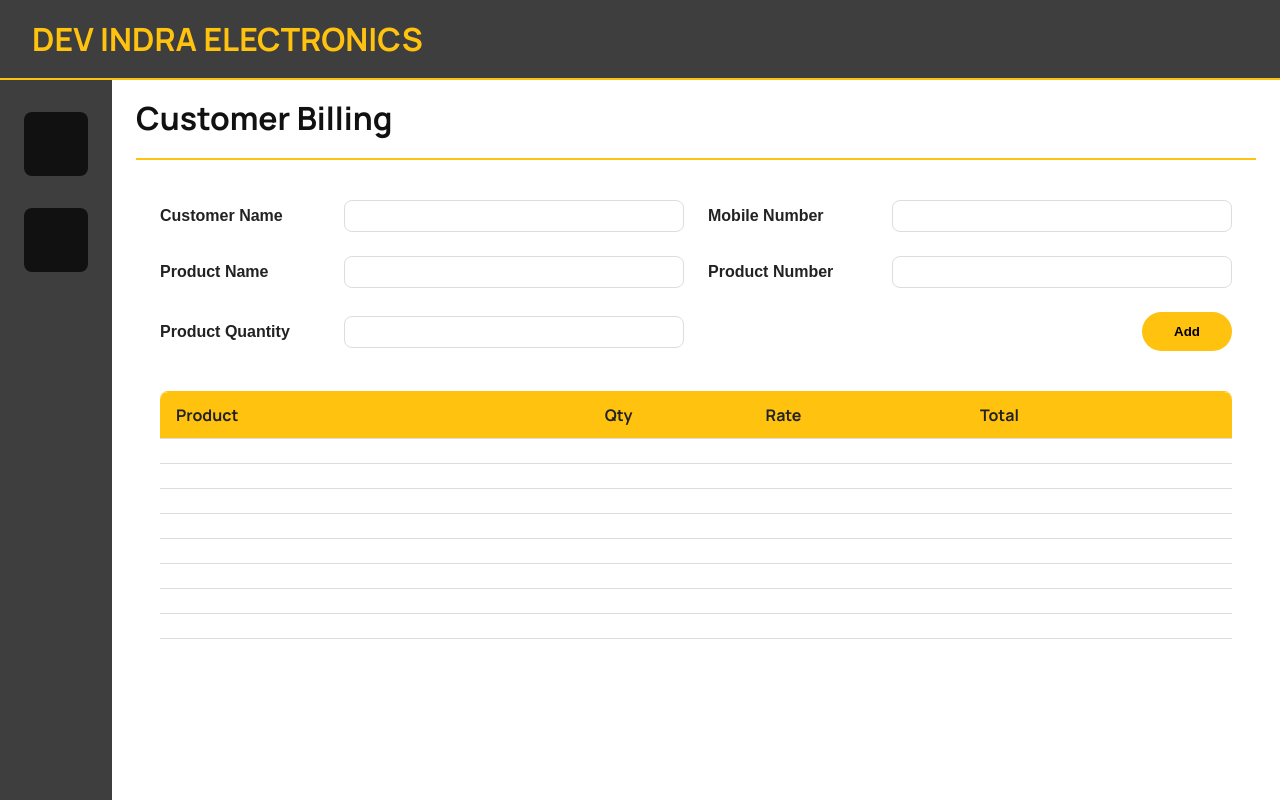
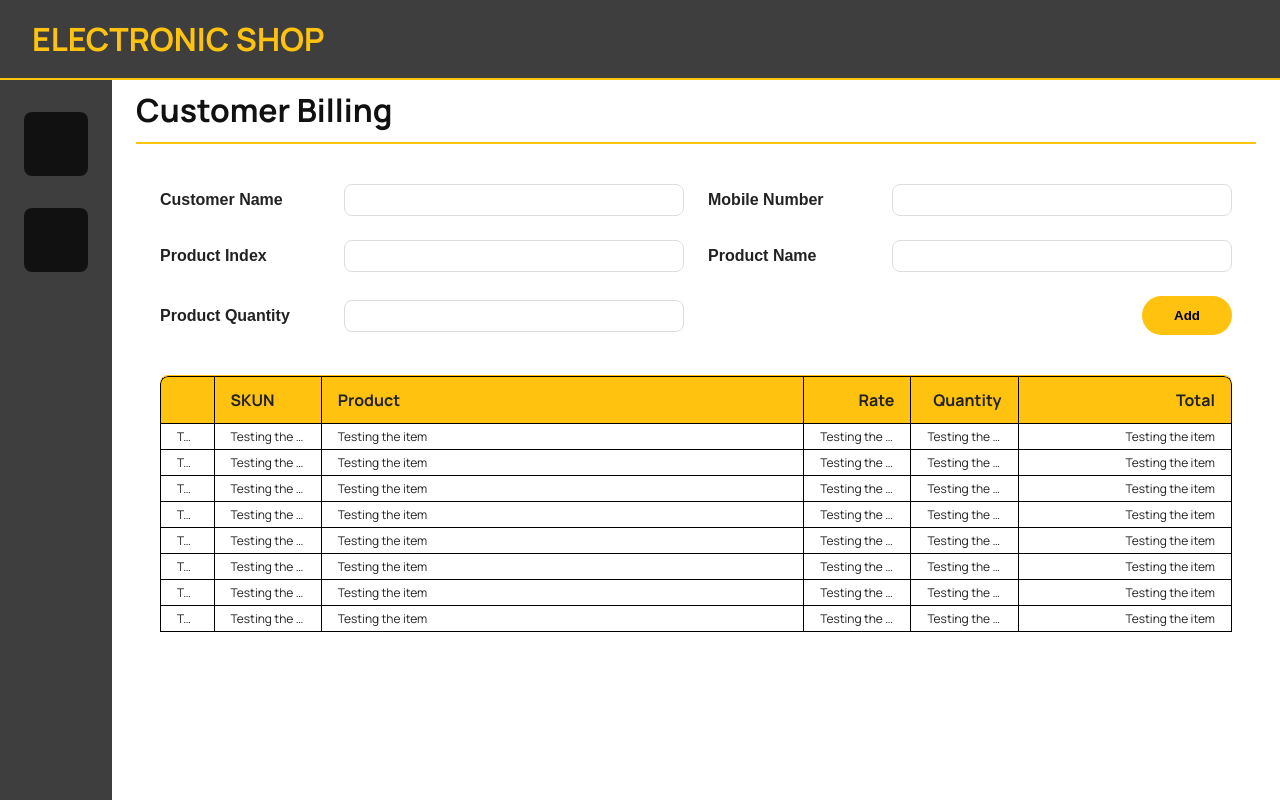
Before and after one commit to RahulKantKumar/shop-management-tool, a React (Vite) app: page /billing in a window 1280 px wide. Built offline with nearby package versions, Linux system fonts and the light colour scheme.

Commit message:
[#002]-Added serialIndex filter and some UI fixes

```diff
--- a/src/components/Header.tsx
+++ b/src/components/Header.tsx
@@ -3,7 +3,7 @@ import './Header.scss';
 const Header = () => {
   return (
     <div className="header">
-      <div className="header__title">DEV INDRA ELECTRONICS</div>
+      <div className="header__title">ELECTRONIC SHOP</div>
     </div>
   );
 };
--- a/src/components/ShopTables.scss
+++ b/src/components/ShopTables.scss
@@ -21,15 +21,40 @@
 
 .shop-table {
   width: 100%;
+  table-layout: fixed;
   border-collapse: separate;
   border-spacing: 0;
+  border-radius: 8px 8px 0 0;
+  overflow: hidden;
 
   th, td {
     padding: 12px 16px;
-    text-align: left;
-    border-bottom: 1px solid #ddd;
+    border-top: 1px solid #000;
+    border-left: 1px solid #000;
+    font-size: 16px;
   }
 
+  td {
+    padding: 4px 16px;
+    font-size: 12px;
+    white-space: nowrap;
+    overflow: hidden;
+    text-overflow: ellipsis;
+  }
+
+
+  // Right border on the last column
+  th:last-child,
+  td:last-child {
+    border-right: 1px solid #000;
+  }
+
+  // Bottom border on the last row
+  tbody tr:last-child td {
+    border-bottom: 1px solid #000;
+  }
+
+  // Rounded corners for top left and top right
   thead tr:first-child {
     th:first-child {
       border-top-left-radius: 8px;
@@ -72,7 +97,8 @@
 }
 
 .odd-row {
-  background-color: #403f3c; /* Matches BillingPage color scheme */
+  background-color: #403f3c;
+  /* Matches BillingPage color scheme */
 }
 
 /* Responsive adjustments */
--- a/src/components/ShopTables.tsx
+++ b/src/components/ShopTables.tsx
@@ -1,8 +1,13 @@
 import React from "react";
 import "./ShopTables.scss";
 
-type ShopTableProps = {
-  tableColumns: { key: string; header: string; width: string }[];
+export type ShopTableProps = {
+  tableColumns: {
+    key: string;
+    header: string;
+    width: string;
+    alignment?: 'left' | 'right' | 'center' | 'justify' | 'start' | 'end';
+  }[];
 };
 
 const ShopTable: React.FC<ShopTableProps> = ({ tableColumns }) => {
@@ -12,7 +17,7 @@ const ShopTable: React.FC<ShopTableProps> = ({ tableColumns }) => {
         <thead>
           <tr>
             {tableColumns.map((col) => (
-              <th key={col.key} style={{ width: col.width }}>
+              <th key={col.key} style={{ width: col.width, textAlign: col.alignment}}>
                 {col.header}
               </th>
             ))}
@@ -20,10 +25,10 @@ const ShopTable: React.FC<ShopTableProps> = ({ tableColumns }) => {
         </thead>
         <tbody>
           {[...Array(8)].map((_, idx) => (
-            <tr key={idx} className="empty-row">
+            <tr key={idx} className="itemRow">
               {tableColumns.map((col) => (
-                <td key={col.key} data-label={col.header}>
-                  {/* Empty cell for styling and spacing */}
+                <td key={col.key} data-label={col.header} style={{textAlign: col.alignment}}>
+                  Testing the item
                 </td>
               ))}
             </tr>
--- a/src/pages/BillingPage.scss
+++ b/src/pages/BillingPage.scss
@@ -4,7 +4,7 @@
     margin-top: 80px;
     height: calc(100vh - 80px);
     width: calc(100% - 112px);
-    padding: 16px 0 0 0;
+    padding: 8px 0 0 0;
     overflow-y: auto;
     overflow-x: hidden; // Prevent horizontal scrolling
     transition: all 0.3s ease;
@@ -12,7 +12,7 @@
 
     &__title {
         color: #111;
-        height: 64px;
+        height: 56px;
         border-bottom: 2px solid #ffc20f;
         font-size: 32px;
         font-weight: 800;
--- a/src/pages/BillingPage.tsx
+++ b/src/pages/BillingPage.tsx
@@ -3,7 +3,7 @@ import { useState } from "react";
 import Header from "../components/Header";
 import LeftPanel from "../components/LeftPanel";
 import ShopInput from "../components/ShopInput";
-import ShopTables from "../components/ShopTables";
+import ShopTables, { type ShopTableProps } from "../components/ShopTables";
 import ShopButton from "../assets/ShopButton";
 
 const dummyProducts = [
@@ -23,16 +23,17 @@ const dummyProducts = [
 const BillingPage = () => {
   const [productInput, setProductInput] = useState("");
 
-  const tableColumns = [
-    { key: 'product', header: 'Product', width: '40%' },
-    { key: 'quantity', header: 'Qty', width: '15%' },
-    { key: 'rate', header: 'Rate', width: '20%' },
-    { key: 'total', header: 'Total', width: '25%' }
-  ]
+  const tableColumns: ShopTableProps["tableColumns"] = [
+    { key: "action", header: "", width: "05%", alignment: "center" },
+    { key: "serial", header: "SKUN", width: "10%", alignment: "left" },
+    { key: "product", header: "Product", width: "45%", alignment: "left" },
+    { key: "rate", header: "Rate", width: "10%", alignment: "right" },
+    { key: "quantity", header: "Quantity", width: "10%", alignment: "right" },
+    { key: "total", header: "Total", width: "20%", alignment: "right" },
+  ];
 
-
-  // Filter and sort products based on input
-  const filteredProducts = productInput
+  // Filter and sort index based on input
+  const filteredIndex = productInput
     ? dummyProducts
         .filter((product) =>
           product.serialNumber
@@ -46,6 +47,19 @@ const BillingPage = () => {
         }))
     : [];
 
+  // Filter and sort products based on input
+  const filteredProducts = productInput
+    ? dummyProducts
+        .filter((product) =>
+          product.productName.toLowerCase().includes(productInput.toLowerCase())
+        )
+        .sort((a, b) => a.productName.localeCompare(b.productName))
+        .map((p) => ({
+          value: p.productName,
+          label: p.productName,
+        }))
+    : [];
+
   return (
     <div>
       <Header />
@@ -53,14 +67,20 @@ const BillingPage = () => {
       <div className="billingPage">
         <div className="billingPage__title">Customer Billing</div>
         <div className="billingPage__form-grid">
-          <ShopInput
-            elementType={"input"}
-            labelText={"Customer Name"}
-          />
+          <ShopInput elementType={"input"} labelText={"Customer Name"} />
           <ShopInput
             elementType={"input"}
             labelText={"Mobile Number"}
             dataType={"number"}
+          />
+          <ShopInput
+            elementType={"dropdown"}
+            labelText={"Product Index"}
+            value={productInput}
+            onChange={(e) => setProductInput(e.target.value)}
+            dropdownOptions={filteredIndex}
+            dataType={"dropdown"}
+            disabled={false}
           />
           <ShopInput
             elementType={"dropdown"}
@@ -71,29 +91,15 @@ const BillingPage = () => {
             dataType={"dropdown"}
             disabled={false}
           />
-          <ShopInput
-            elementType={"dropdown"}
-            labelText={"Product Number"}
-            value={productInput}
-            onChange={(e) => setProductInput(e.target.value)}
-            dropdownOptions={filteredProducts}
-            dataType={"dropdown"}
-            disabled={false}
-          />
-          <ShopInput
-            elementType={"quantity"}
-            labelText={"Product Quantity"}
-          />
+          <ShopInput elementType={"quantity"} labelText={"Product Quantity"} />
           <ShopButton
             text={"Add"}
             disabled={false}
-            onClick={() => alert('Added!')}
+            onClick={() => alert("Added!")}
           />
         </div>
         <div className="billingPage__table">
-          <ShopTables
-            tableColumns={tableColumns}
-          />
+          <ShopTables tableColumns={tableColumns} />
         </div>
       </div>
     </div>
```
